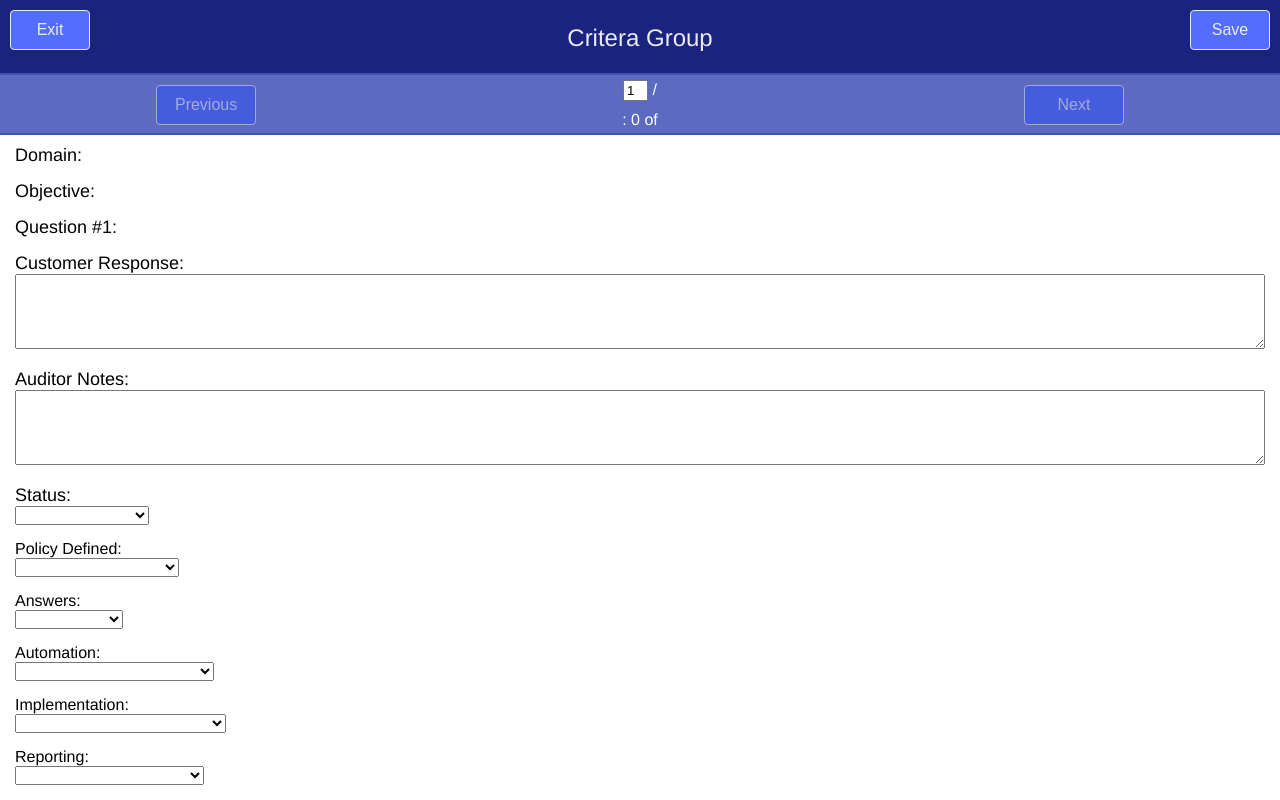
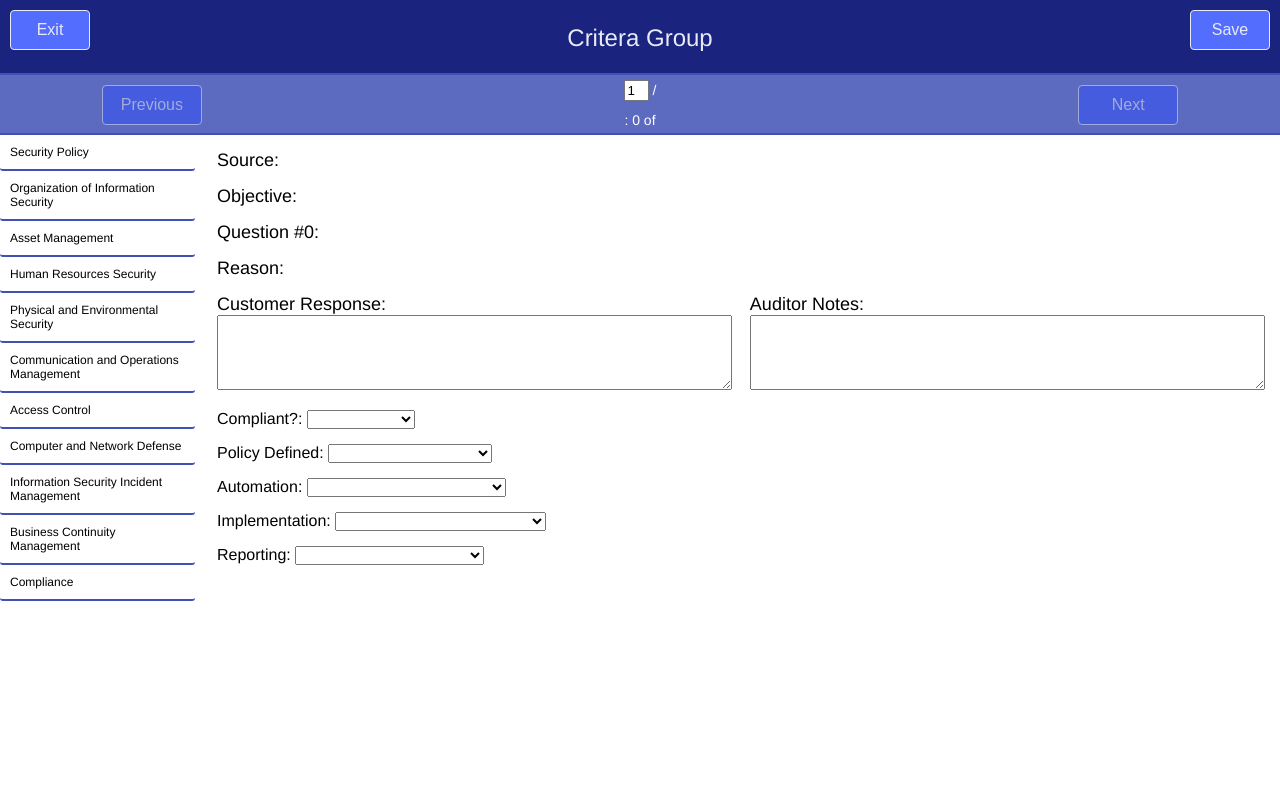
Before and after one commit to CriteraGroup/cgapp, an Electron app: page src/home/index.html in a window 1280 px wide. Drawn offline with nearby package versions, Linux system fonts and the light colour scheme; some packages are replaced by stand-ins of ours; no server answers.

Commit message:
folterung(enhancement): Style the side menu

```diff
--- a/src/client/app.js
+++ b/src/client/app.js
@@ -31,22 +31,23 @@
 
 createMainController.$inject = ['ipc', 'store'];
 function createMainController(ipc, store) {
-  var indexTracker,
-    main,
+  var main,
     parsedData,
     previousQuestion,
     questions;
 
-  indexTracker = Object.create(null);
   main = this;
 
   main.answers = answers; // TODO: Need dropdown
   main.automation = automationStatusValues; // TODO: Need dropdown
   main.canGoNext = canGoNext;
   main.canGoPrevious = canGoPrevious;
+  main.domains = domains;
   main.exit = exit;
   main.getTrueQuestionNumber = getTrueQuestionNumber;
+  main.goToDomain = goToDomain;
   main.implementation = implementationStatusValues; // Need dropdown
+  main.indexTracker = Object.create(null);
   main.next = next;
   main.policyDefined = policyDefinedValues;
   main.previous = previous;
@@ -67,15 +68,15 @@
   store.load().then(function(data) {
     parsedData = parseDataIntoDomains(data);
 
+    console.log('parsedData: ', parsedData);
+
     main.currentDomain = domains[0];
     questions = data;
 
-    console.log('Data: ', parsedData);
-
     main.current = questions[main.questionIndex];
     main.totalQuestions = questions.length;
-    main.domainIndex = indexTracker[main.currentDomain].index;
-    main.domainTotal = indexTracker[main.currentDomain].total;
+    main.domainIndex = main.indexTracker[main.currentDomain].index;
+    main.domainTotal = main.indexTracker[main.currentDomain].total;
   });
 
   function canGoNext() {
@@ -88,18 +89,6 @@
 
   function exit() {
     ipc.send('exit');
-  }
-
-  function getTrueQuestionNumber() {
-      return main.questionIndex + 1;
-  }
-
-  function next() {
-      if(canGoNext()) {
-          previousQuestion = main.current;
-          main.questionNumber++;
-          updateQuestion(1);
-      }
   }
 
   function getMatch(id, data) {
@@ -116,12 +105,38 @@
     }
   }
 
+  function getTrueQuestionNumber() {
+      return main.questionIndex + 1;
+  }
+
+  function goToDomain(domainName) {
+    var prop;
+
+    console.log('Domain name: ', domainName);
+
+    for(prop in main.indexTracker) {
+      if(domainName === prop) {
+        main.questionNumber = main.indexTracker[prop].startingIndex;
+        updateQuestion();
+      }
+    }
+  }
+
+  function next() {
+      if(canGoNext()) {
+          previousQuestion = main.current;
+          main.questionNumber++;
+          updateQuestion(1);
+      }
+  }
+
   function parseDataIntoDomains(data) {
-    var newDataset, domain, i, j, numberOfDomains, size;
+    var newDataset, domain, i, j, numberOfDomains, size, startingIndex;
 
     newDataset = Object.create(null);
     numberOfDomains = domains.length;
     size = data.length;
+    startingIndex = 1;
 
     debugger;
 
@@ -144,9 +159,14 @@
         }
       }
 
-      indexTracker[domain] = Object.create(null); // Create hash map.
-      indexTracker[domain].index = 1; // Set index to 1 intially.
-      indexTracker[domain].total = newDataset[domain].length; // Set threshold.
+      main.indexTracker[domain] = Object.create(null); // Create hash map.
+      main.indexTracker[domain].index = 1; // Set index to 1 intially.
+      main.indexTracker[domain].total = newDataset[domain].length; // Set threshold.
+
+      main.indexTracker[domain].startingIndex = startingIndex;
+      startingIndex += main.indexTracker[domain].total;
+
+      console.log('Index tracker: ', main.indexTracker);
     }
 
     return newDataset;
@@ -173,13 +193,13 @@
 
           setDomainIndex();
 
-          main.domainIndex = indexTracker[main.current.domain].index; // Set domain index to the current domain index
-          main.domainTotal = indexTracker[main.current.domain].total; // Set domain total to the current domain total
+          main.domainIndex = main.indexTracker[main.current.domain].index; // Set domain index to the current domain index
+          main.domainTotal = main.indexTracker[main.current.domain].total; // Set domain total to the current domain total
 
           save();
 
           function adjust() {
-            return adjustment === 1 ? indexTracker[main.current.domain].index++ : indexTracker[main.current.domain].index--;
+            return adjustment === 1 ? main.indexTracker[main.current.domain].index++ : main.indexTracker[main.current.domain].index--;
           }
       }
   }
@@ -189,8 +209,8 @@
 
     totalIndex = main.totalIndex + 1;
 
-    for(domain in indexTracker) {
-      currentDomain = indexTracker[domain];
+    for(domain in main.indexTracker) {
+      currentDomain = main.indexTracker[domain];
 
       if(totalIndex > currentDomain.total) {
         currentDomain.index = currentDomain.total;
--- a/src/home/index.html
+++ b/src/home/index.html
@@ -34,67 +34,78 @@
     </span>
   </div>
 
-  <div class="question-group">
-    <div class="row-section">
-      <span class="domain-label">Domain: </span>
-      <span class="domain" data-ng-bind-html="main.current.domain"></span>
-    </div>
-    <div class="row-section">
+  <span class="content-container">
+    <span class="question-group">
+      <span class="row-section">
+        <span class="source-label">Source: </span>
+        <span class="source" data-ng-bind-html="main.current.source"></span>
+      </span>
+      <span class="row-section">
         <span class="objective-label">Objective: </span>
         <span class="objective" data-ng-bind-html="main.current.objective"></span>
-    </div>
-    <div class="row-section">
-      <div class="question-label">Question #{{main.getTrueQuestionNumber()}}:</div>
-      <div class="question" data-ng-bind-html="main.current.question"></div>
-    </div>
-    <div class="row-section">
-      <div class="answer-label">Customer Response:</div>
-      <div class="answer">
+      </span>
+      <span class="row-section">
+        <span class="question-label">Question #{{main.domainIndex}}:</span>
+        <span class="question" data-ng-bind-html="main.current.question"></span>
+      </span>
+      <span class="row-section">
+        <span class="reason-label">Reason: </span>
+        <span class="reason" data-ng-bind-html="main.current.reason"></span>
+      </span>
+      <span class="row-section customer-response-row">
+        <span class="customer-response-label">Customer Response:</span>
+        <span class="customer-response">
           <textarea data-ng-model="main.current['customer response']"></textarea>
-      </div>
-    </div>
-    <div class="row-section">
-      <div class="finding-label">Auditor Notes:</div>
-      <div class="finding">
+        </span>
+      </span>
+      <span class="row-section auditor-notes-row">
+        <span class="auditor-notes-label">Auditor Notes:</span>
+        <span class="auditor-notes">
           <textarea data-ng-model="main.current['auditor notes']"></textarea>
-      </div>
-    </div>
-    <div class="row-section">
-      <div class="status-label">Status:</div>
-      <div class="status">
+        </span>
+      </span>
+      <!--<span class="row-section">
+        <span class="status-label">Status:</span>
+        <span class="status">
           <select data-ng-options="status.text for status in main.statusOptions track by status.id" data-ng-model="main.current.status"></select>
-      </div>
-    </div>
-    <div class="row-section">
-      <div class="policy-defined-label">Policy Defined:</div>
-      <div class="policy-defined">
+        </span>
+      </span>-->
+      <span class="row-section">
+        <span class="answers-label">Compliant?:</span>
+        <span class="answers">
+          <select data-ng-options="answer.text for answer in main.answers track by answer.id" data-ng-model="main.current.answer"></select>
+        </span>
+      </span>
+      <span class="row-section">
+        <span class="policy-defined-label">Policy Defined:</span>
+        <span class="policy-defined">
           <select data-ng-options="policy.text for policy in main.policyDefined track by policy.id" data-ng-model="main.current['policy defined']"></select>
-      </div>
-    </div>
-    <div class="row-section">
-      <div class="answers-label">Answers:</div>
-      <div class="answers">
-        <select data-ng-options="answer.text for answer in main.answers track by answer.id" data-ng-model="main.current.answer"></select>
-      </div>
-    </div>
-    <div class="row-section">
-      <div class="automation-label">Automation:</div>
-      <div class="automation">
+        </span>
+      </span>
+      <span class="row-section">
+        <span class="automation-label">Automation:</span>
+        <span class="automation">
           <select data-ng-options="automationOption.text for automationOption in main.automation track by automationOption.id" data-ng-model="main.current['control automated or technically enforced']"></select>
-      </div>
-    </div>
-    <div class="row-section">
-      <div class="implementation-label">Implementation:</div>
-      <div class="implementation">
+        </span>
+      </span>
+      <span class="row-section">
+        <span class="implementation-label">Implementation:</span>
+        <span class="implementation">
           <select data-ng-options="implementationOption.text for implementationOption in main.implementation track by implementationOption.id" data-ng-model="main.current['control implemented']"></select>
-      </div>
-    </div>
-    <div class="row-section">
-      <div class="reporting-label">Reporting:</div>
-      <div class="reporting">
+        </span>
+      </span>
+      <span class="row-section">
+        <span class="reporting-label">Reporting:</span>
+        <span class="reporting">
           <select data-ng-options="reportingOption.text for reportingOption in main.reporting track by reportingOption.id" data-ng-model="main.current['control reported to business']"></select>
-      </div>
-    </div>
-  </div>
+        </span>
+      </span>
+    </span>
+    <span class="nav-menu">
+      <span class="nav-item" data-ng-repeat="domain in main.domains" data-ng-click="main.goToDomain(domain)">
+        {{domain}}
+      </span>
+    </span>
+  </span>
 </body>
 </html>
--- a/src/main.js
+++ b/src/main.js
@@ -22,7 +22,7 @@
 
 ipc.on('bodyLoaded', function(event) {
   loadXLSX('data.xlsx', function sendBackData(data) {
-    event.sender.send('bodyLoadedReply', data)
+    event.sender.send('bodyLoadedReply', data);
   });
 });
 
--- a/src/main.scss
+++ b/src/main.scss
@@ -73,15 +73,29 @@
 }
 
 .question-group {
-  margin: 10px 15px;
+  @include container;
+  @include span(10 at 3);
+
+  padding: 15px 15px 15px 0;
 }
 
 .row-section {
+  @include container;
+  @include span(12);
+
   box-sizing: border-box;
   margin-bottom: 15px;
+
+  &.customer-response-row {
+    @include span(6);
+  }
+
+  &.auditor-notes-row {
+    @include span(6 at 7);
+  }
 }
 
-.question, .answer, .finding, .status, .domain, .objective {
+.question, .answer, .finding, .status, .domain, .objective, .reason, .source, .customer-response, .auditor-notes {
   font-family: monospace;
   font-weight: 300;
 
@@ -102,19 +116,20 @@
   background-color: #5C6BC0;
   border-bottom: 2px solid $purple;
   color: $white;
+  font-size: 14px;
   line-height: 60px;
   height: 60px;
   text-align: center;
 
   .previous-container {
-    @include span(4);
+    @include span(3);
 
     height: 60px;
   }
 
   .progress-container {
     @include container;
-    @include span(4 at 5);
+    @include span(6 at 4);
 
     height: 60px;
 
@@ -137,7 +152,7 @@
   }
 
   .next-container {
-    @include span(4 at 9);
+    @include span(3 at 10);
 
     height: 60px;
   }
@@ -146,3 +161,29 @@
     width: 100px;
   }
 }
+
+.nav-menu {
+  @include container;
+  @include span(2);
+
+  font-weight: 400;
+  font-size: 12px;
+
+  .nav-item {
+    @include container;
+    @include span(12);
+
+    border-bottom: 2px solid $purple;
+    border-bottom-left-radius: 3px;
+    border-bottom-right-radius: 3px;
+    padding: 10px;
+
+    transition: all .3s ease-out;
+
+    &:hover {
+      background-color: $purple;
+      color: $white;
+      cursor: pointer;
+    }
+  }
+}
```
Also changed, not shown: src/styles/main.css, 1 other file. Lines whose indentation alone changed are shown as unchanged.
